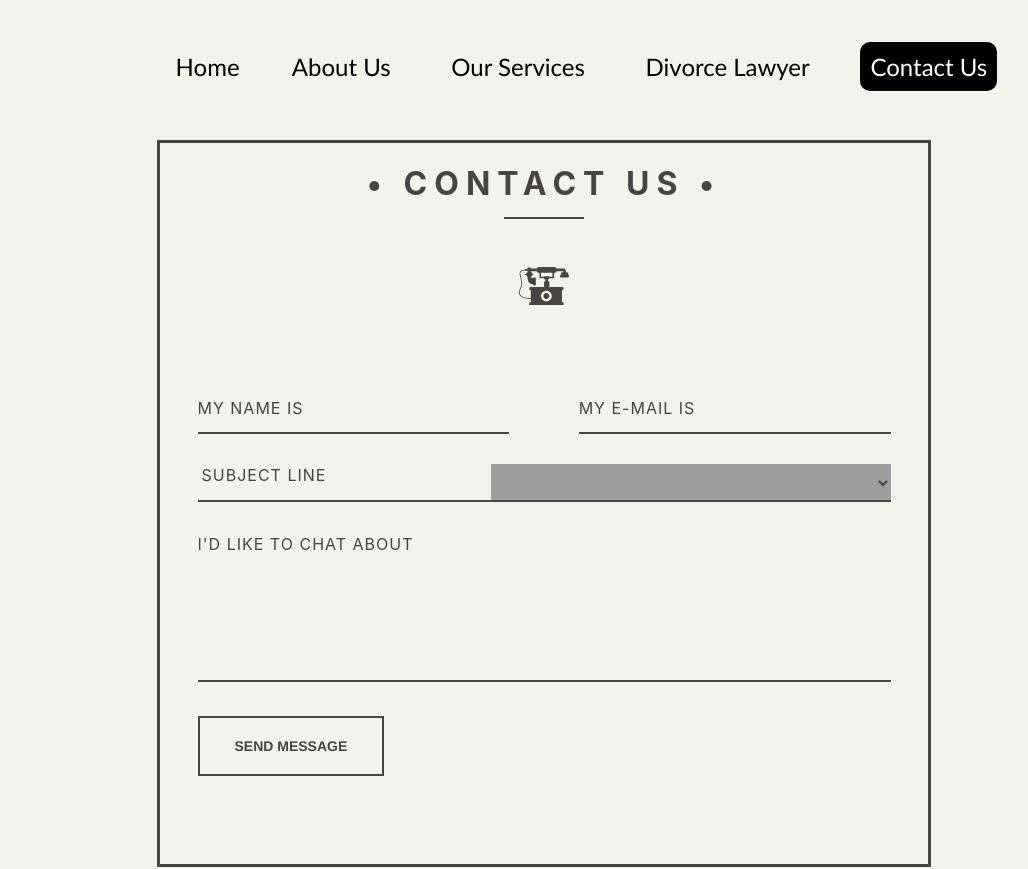
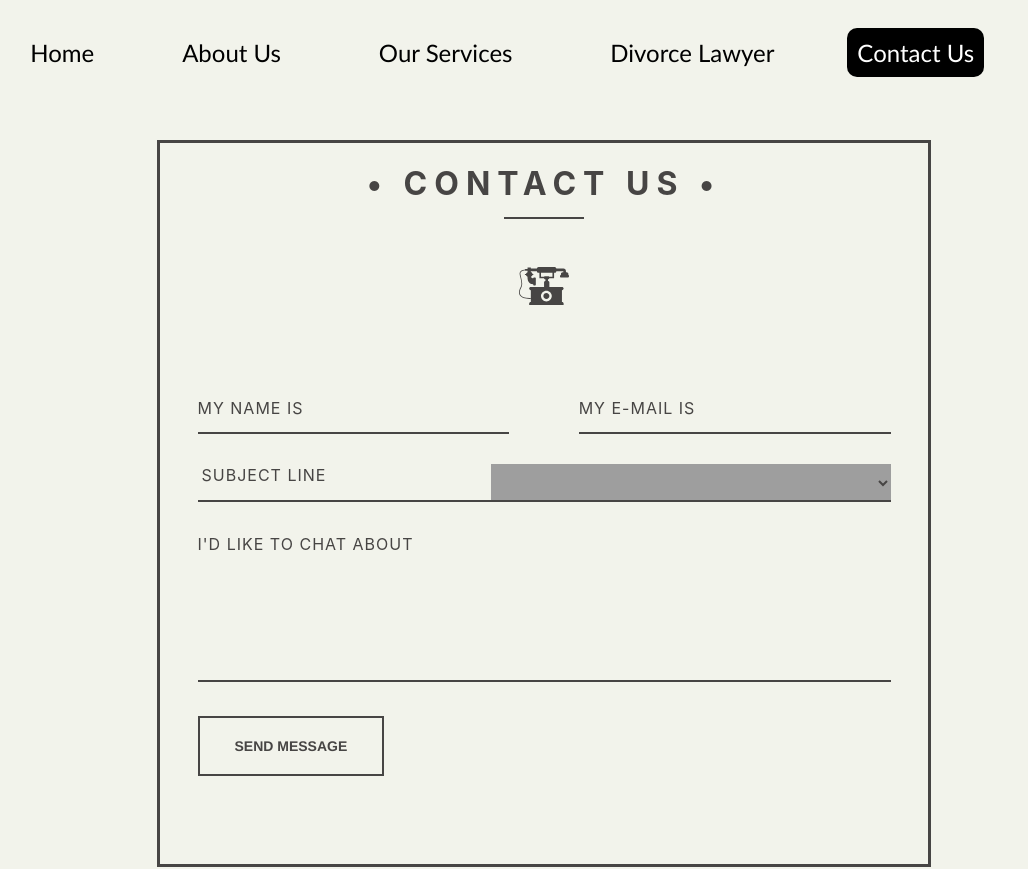
Before and after one commit to MasterSINISTER/adv-app, a React (Create React App) app: page /contact in a window 1280 px wide. Shown: the top 869 px of the page, without its empty margins (96-1124 px from the left). Built offline with nearby package versions, Linux system fonts and the light colour scheme; grey boxes are pictures that could not be loaded; a web font is replaced by a local one.

Commit message:
Updated UI

```diff
--- a/src/components/DynamicNav.jsx
+++ b/src/components/DynamicNav.jsx
@@ -4,23 +4,23 @@ import {Link} from 'react-router-dom'
 function DynamicNav() {
   return (
     <>
-         <div className="nav-links">
-         <Link to='/'> <h3 className='nav-sublink' style={{marginLeft:'10%'}}>
+         <div className="nav-links" style={{marginLeft:'10%'}}>
+         <Link to='/'> <h3 className='dynamic-nav-sublink' style={{marginLeft:'10%'}}>
             Home
           </h3>
           </Link>
-          <Link to='/about'><h3 className='nav-sublink'>
+          <Link to='/about'><h3 className='dynamic-nav-sublink'>
             About Us
           </h3>
           </Link>
-          <Link to='/services'><h3 className='nav-sublink'>
+          <Link to='/services'><h3 className='dynamic-nav-sublink'>
             Our Services
           </h3>
           </Link>
-          <h3 className='nav-sublink'>
+          <h3 className='dynamic-nav-sublink'>
             Divorce Lawyer
           </h3>
-          <Link to='/contact'><h3 className='nav-sublink-contact'>
+          <Link to='/contact'><h3 className='dynamic-nav-sublink-contact'>
             Contact Us
           </h3>
           </Link>
--- a/src/components/Home.jsx
+++ b/src/components/Home.jsx
@@ -1,5 +1,5 @@
 import React from "react";
-import Navbar from "./Navbar";
+import Navbar from "./NavBar";
 import Cards from "./Cards";
 import TypeIt from "typeit-react";
 import "./homeStyle.css";
--- a/src/components/Navbar.jsx
+++ b/src/components/Navbar.jsx
@@ -1,35 +1,44 @@
-import React from 'react'
-import TypeIt from "typeit-react";
-import {Link} from 'react-router-dom'
-import './navbarStyle.css'
-function Navbar() {
+// src/Navbar.js
+import React from 'react';
+import { Link } from 'react-router-dom';
+import './navbarStyle.css';
+
+function NavBar() {
   return (
     <>
-      <img src='https://wallpapers.com/images/high/empty-lawyer-classroom-wte2m2f9zjywlt1c.webp'></img>
-        <div className="nav-links">
-          <Link to='/'><h3 className='nav-sublink' style={{marginLeft:'10%'}}>
-            Home
+      <div className="image-container">
+        <img
+          src="https://imagetolink.com/ib/cqoHNW1ZFW.jpg"
+          alt="Background"
+          className="background-image"
+        />
+        <div className="image-text">
+          <span>RK GUPTA</span>
+          <br />
+          <span>ASSOCIATES</span>
+          <br></br>
+          <button className='btn-more-main'>Get Started</button>
+        </div>
+      </div>
+      <div className="nav-links" style={{ marginLeft: '10%' }}>
+        <Link to="/">
+          <h3 className="nav-sublink" >
+          Home
           </h3>
-          </Link>
-          <Link to='/about'><h3 className='nav-sublink'>
-            About Us
-          </h3>
-          </Link>
-          <Link to='/services'><h3 className='nav-sublink'>
-            Our Services
-          </h3></Link>
-
-          <h3 className='nav-sublink'>
-            Divorce Lawyer
-          </h3>
-          <Link to='/contact'><h3 className='nav-sublink-contact'>
-            Contact Us
-          </h3>
-          </Link>
-        </div>
-
+        </Link>
+        <Link to="/about">
+          <h3 className="nav-sublink">About Us</h3>
+        </Link>
+        <Link to="/services">
+          <h3 className="nav-sublink">Our Services</h3>
+        </Link>
+        <h3 className="nav-sublink">Divorce Lawyer</h3>
+        <Link to="/contact">
+          <h3 className="nav-sublink-contact">Contact Us</h3>
+        </Link>
+      </div>
     </>
-  )
+  );
 }
 
-export default Navbar
+export default NavBar;
--- a/src/components/Pages/About.jsx
+++ b/src/components/Pages/About.jsx
@@ -1,5 +1,5 @@
 import React from "react";
-import Navbar from "../Navbar";
+import Navbar from "../NavBar";
 import DynamicNav from "../DynamicNav";
 import "./aboutStyle.css";
 import Footer from "../Footer";
--- a/src/components/Pages/Contact.jsx
+++ b/src/components/Pages/Contact.jsx
@@ -3,6 +3,8 @@ import "./contactStyle.css";
 import emailjs from "emailjs-com";
 import DynamicNav from "../DynamicNav";
 import Footer from "../Footer";
+import { Navbar } from "react-bootstrap";
+import NavBar from "../NavBar";
 
 function Contact() {
   const [formDetails, setFormDetails] = useState({
@@ -44,7 +46,7 @@ function Contact() {
 
   return (
     <>
-      <DynamicNav />
+    <DynamicNav/>
       <br></br>
       <br></br>
       <br></br>
--- a/src/components/dynamicNavStyle.css
+++ b/src/components/dynamicNavStyle.css
@@ -1,8 +1,43 @@
-.nav-links {
+
+  a{
+      text-decoration: none;
+      color: inherit;
+  }
+  .title-header {
+    white-space: nowrap;
+    margin-top: 25%;
+    font-size: 300%;
+    font-family:'Trebuchet MS', 'Lucida Sans Unicode', 'Lucida Grande', 'Lucida Sans', Arial, sans-serif;
+    text-transform: uppercase;
+    transform: translateX(-450px);
+  }
+  .dynamic-nav-sublink {
+    letter-spacing: normal;
+    cursor: pointer;
+    height: fit-content;
+    white-space: nowrap;
+    padding: 10px;
+    font-weight: 400;
+    transition: all 1s ease;
+    font-size: 1.5rem;
+    font-family: "Gill Sans", "Gill Sans MT", Calibri, "Trebuchet MS", sans-serif;
+  }
+  .dynamic-nav-sublink:hover {
+    font-weight: 500;
+    transform: translateY(-10px);
+    background: rgba(255, 255, 255, 0.25);
+    box-shadow: 0 8px 32px 0 rgba(31, 38, 135, 0.37);
+    backdrop-filter: blur(4px);
+    -webkit-backdrop-filter: blur(4px);
+    border-radius: 10px;
+    /* border: 1px solid rgba( 255, 255, 255, 0.18 ); */
+  }
+
+  .dynamic-nav-links {
     display: flex;
     position: absolute;
     top: 1%; /* Adjust as needed */
-    left: 19%; /* Adjust as needed */
+    left: 5%; /* Adjust as needed */
     gap: 6%;
     padding: 10px;
     z-index: 999;
@@ -19,10 +54,37 @@
     text-transform: uppercase;
     transform: translateX(-450px);
   }
-  .nav-sublink {
+  .dynamic-nav-sublink {
+    letter-spacing: normal;
+    margin:0px 15px;
+    cursor: pointer;
+    height: fit-content;
+    white-space: nowrap;
+    padding: 10px;
+    color: black;
+    font-weight: 400;
+    transition: all 1s ease;
+    font-size: 1.5rem;
+    font-family: "Gill Sans", "Gill Sans MT", Calibri, "Trebuchet MS", sans-serif;
+  }
+  .dynamic-nav-sublink:hover {
+    font-weight: 500;
+    transform: translateY(-10px);
+    background: rgba(0, 0, 0, 0.25);
+    box-shadow: 0 8px 32px 0 rgba(244, 244, 244, 0.37);
+    backdrop-filter: blur(4px);
+    -webkit-backdrop-filter: blur(4px);
+    border-radius: 10px;
+    /* border: 1px solid rgba( 255, 255, 255, 0.18 ); */
+  }
+  .dynamic-nav-sublink-contact {
     letter-spacing: normal;
     cursor: pointer;
+    margin:0px 15px;
     height: fit-content;
+    background-color: black;
+    color: white;
+    border-radius: 10px;
     white-space: nowrap;
     padding: 10px;
     font-weight: 400;
@@ -30,19 +92,52 @@
     font-size: 1.5rem;
     font-family: "Gill Sans", "Gill Sans MT", Calibri, "Trebuchet MS", sans-serif;
   }
-  .nav-sublink:hover {
+  .dynamic-nav-sublink-contact:hover {
     font-weight: 500;
     transform: translateY(-10px);
-    background: rgba(255, 255, 255, 0.25);
+    background: rgba(0, 0, 0, 0.988);
     box-shadow: 0 8px 32px 0 rgba(31, 38, 135, 0.37);
     backdrop-filter: blur(4px);
+    color: white;
     -webkit-backdrop-filter: blur(4px);
-    border-radius: 10px;
     /* border: 1px solid rgba( 255, 255, 255, 0.18 ); */
   }
 
-  img {
-    width: 100%; /* Ensure the image covers the entire container */
-    height: auto; /* Maintain aspect ratio */
-    position: relative; /* Needed for z-index to work */
+
+  .background-image {
+    width: 100%;
+    height: auto;
   }
+  .btn-more-main{
+    font-size: 50%;
+    background-color: transparent;
+    border: white 2px solid;
+    color: white;
+    padding: 10px;
+    transition: all 1s ease;
+    margin-top: 10%;
+    border-radius: 20px;
+  }
+  .btn-more-main:hover{
+
+    background-color: white;
+    color: black;
+    transform: translateY(-10px);
+  }
+
+  .dynamic-nav-links {
+    display: flex;
+    justify-content: center;
+    align-items: center;
+    margin-top: 10px;
+  }
+
+  .dynamic-nav-sublink-contact {
+    margin: 0 15px;
+    text-decoration: none;
+  }
+
+
+  .dynamic-nav-sublink-contact {
+    margin-left: auto;
+  }
--- a/src/components/navbarStyle.css
+++ b/src/components/navbarStyle.css
@@ -20,11 +20,13 @@ a{
   transform: translateX(-450px);
 }
 .nav-sublink {
+  margin: 0 15px;
   letter-spacing: normal;
   cursor: pointer;
   height: fit-content;
   white-space: nowrap;
   padding: 10px;
+  color: white;
   font-weight: 400;
   transition: all 1s ease;
   font-size: 1.5rem;
@@ -34,7 +36,7 @@ a{
   font-weight: 500;
   transform: translateY(-10px);
   background: rgba(255, 255, 255, 0.25);
-  box-shadow: 0 8px 32px 0 rgba(31, 38, 135, 0.37);
+  box-shadow: 0 8px 32px 0 rgba(244, 244, 244, 0.37);
   backdrop-filter: blur(4px);
   -webkit-backdrop-filter: blur(4px);
   border-radius: 10px;
@@ -44,8 +46,8 @@ a{
   letter-spacing: normal;
   cursor: pointer;
   height: fit-content;
-  background-color: black;
-  color: white;
+  background-color: white;
+  color: black;
   border-radius: 10px;
   white-space: nowrap;
   padding: 10px;
@@ -60,12 +62,73 @@ a{
   background: rgba(0, 0, 0, 0.988);
   box-shadow: 0 8px 32px 0 rgba(31, 38, 135, 0.37);
   backdrop-filter: blur(4px);
+  color: white;
   -webkit-backdrop-filter: blur(4px);
   /* border: 1px solid rgba( 255, 255, 255, 0.18 ); */
 }
 
-img {
-  width: 100%; /* Ensure the image covers the entire container */
-  height: auto; /* Maintain aspect ratio */
-  position: relative; /* Needed for z-index to work */
+/* img {
+  width: 100%;
+  height: auto;
+  position: relative;
+  z-index: -1;
+  image-rendering: optimizeSpeed;
+} */
+
+/* src/navbarStyle.css */
+.image-container {
+  position: relative;
+  text-align: center;
 }
+
+.background-image {
+  width: 100%;
+  height: auto;
+}
+.btn-more-main{
+  font-size: 50%;
+  background-color: transparent;
+  border: white 2px solid;
+  color: white;
+  padding: 10px;
+  transition: all 1s ease;
+  margin-top: 10%;
+  border-radius: 20px;
+}
+.btn-more-main:hover{
+
+  background-color: white;
+  color: black;
+  transform: translateY(-10px);
+}
+.image-text {
+  position: absolute;
+  top: 40%;
+  letter-spacing: 3px;
+  left: 20%;
+  transform: translate(-50%, -50%);
+  color: white;
+  font-size: 400%;
+  font-weight: bold;
+  font-family: 'Trebuchet MS', 'Lucida Sans Unicode', 'Lucida Grande', 'Lucida Sans', Arial, sans-serif;
+  text-align: center;
+  text-shadow: 2px 2px 4px rgba(0, 0, 0, 0.5);
+}
+
+.nav-links {
+  display: flex;
+  justify-content: center;
+  align-items: center;
+  margin-top: 10px;
+}
+
+.nav-sublink-contact {
+  margin: 0 15px;
+  color: rgb(0, 0, 0);
+  text-decoration: none;
+}
+
+
+.nav-sublink-contact {
+  margin-left: auto;
+}
```
